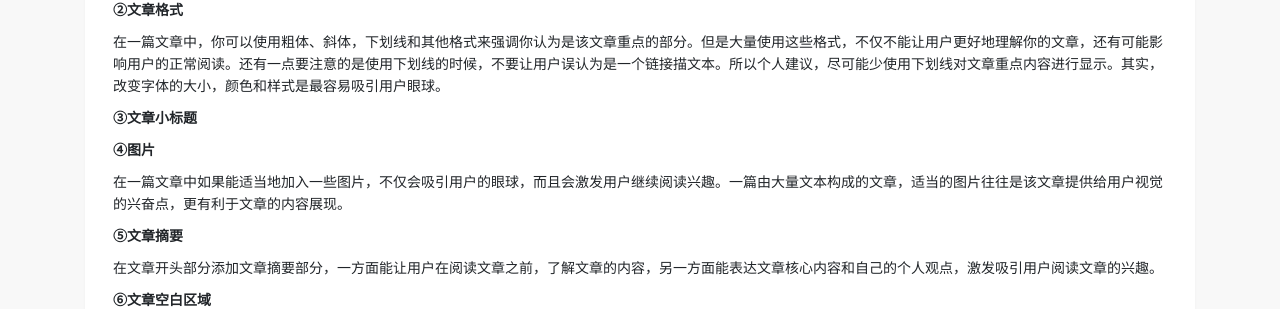
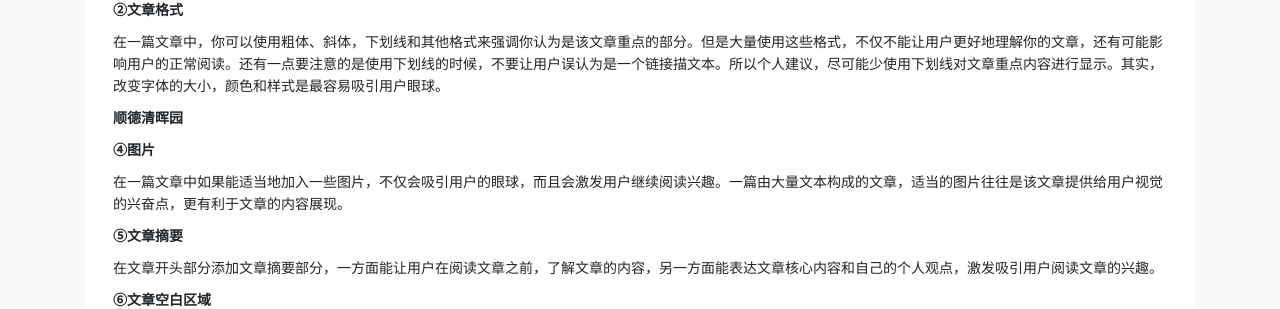
Before and after one commit to sarvah/sarvah.github.io, a Jekyll site: the page built from ueo/_posts/2011-09-06-web-read-skill.html, in a window 1280 px wide. Shown: the part 998-1307 px from the top of the page. Built offline with Jekyll 4.4.1, drawn with Linux system fonts in a browser that asks for light colours.

Commit message:
Update 2011-09-06-web-read-skill.html

```diff
--- a/ueo/_posts/2011-09-06-web-read-skill.html
+++ b/ueo/_posts/2011-09-06-web-read-skill.html
@@ -18,7 +18,7 @@
 <p align="center">图1&nbsp;&nbsp;&nbsp; sarvah.github.io文章列表</p>
 <p><b>②文章格式</b></p>
 <p>在一篇文章中，你可以使用粗体、斜体，下划线和其他格式来强调你认为是该文章重点的部分。但是大量使用这些格式，不仅不能让用户更好地理解你的文章，还有可能影响用户的正常阅读。还有一点要注意的是使用下划线的时候，不要让用户误认为是一个链接描文本。所以个人建议，尽可能少使用下划线对文章重点内容进行显示。其实，改变字体的大小，颜色和样式是最容易吸引用户眼球。</p>
-<p><b>③文章小标题</b></p>
+<p><b>顺德清晖园</b></p>
 <p></p>
 <p><b>④图片</b></p>
 <p>在一篇文章中如果能适当地加入一些图片，不仅会吸引用户的眼球，而且会激发用户继续阅读兴趣。一篇由大量文本构成的文章，适当的图片往往是该文章提供给用户视觉的兴奋点，更有利于文章的内容展现。</p>
```
